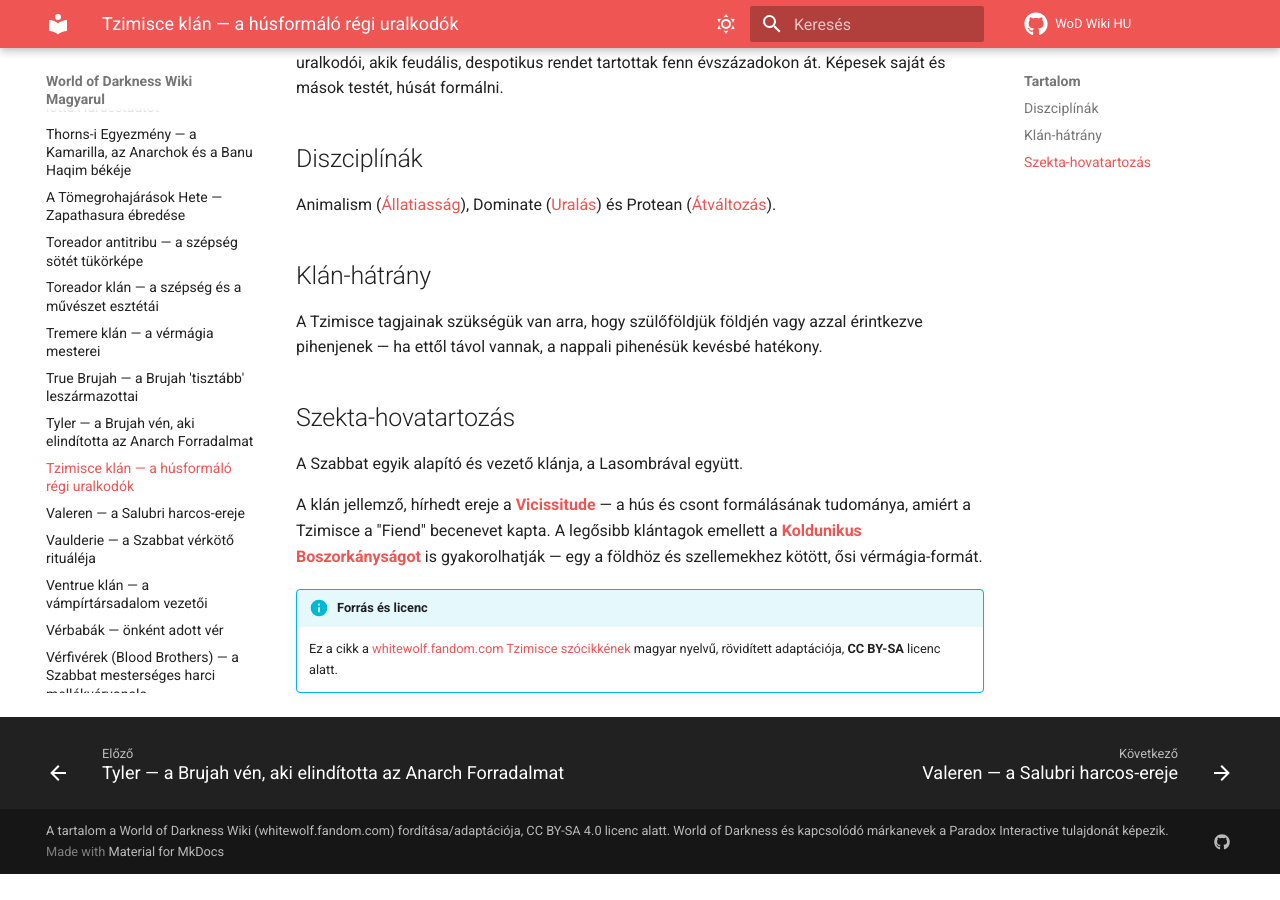
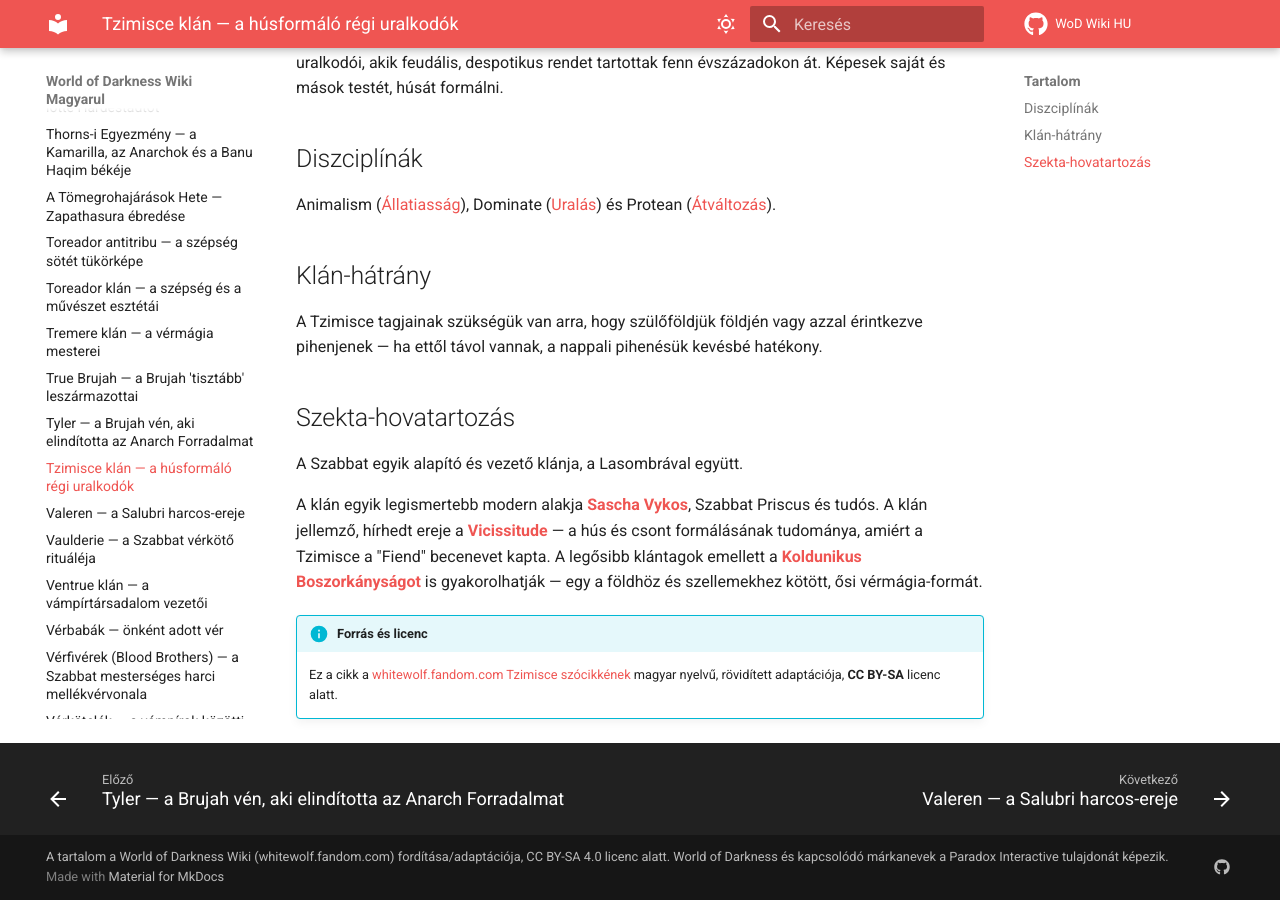
Before and after one commit to davidszentgyorgyi/wod-hu, an MkDocs documentation site: the page built from docs/vampire-a-maszkabal/tzimisce.md, in a window 1280 px wide and 900 px high, scrolled down 995 px. Built offline with MkDocs 1.6.1 and Material for MkDocs 9.7.7, drawn with Linux system fonts in a browser that asks for light colours; comment, search, counter and statistics services are not loaded; before the commit the page ends 1869 px from its top, so only the background shows below that.

Commit message:
Add Sascha Vykos NPC article
Short, heavily abstracted summary of the Tzimisce Sabbat Priscus,
deliberately omitting the elaborate and sensitive biographical detail
from the source and keeping only role/status facts in original
phrasing. Linked from tzimisce.md.

Co-Authored-By: Claude Sonnet 5 <noreply@anthropic.com>

```diff
--- a/docs/vampire-a-maszkabal/tzimisce.md
+++ b/docs/vampire-a-maszkabal/tzimisce.md
@@ -30,7 +30,8 @@ pihenjenek — ha ettől távol vannak, a nappali pihenésük kevésbé hatékon
 
 A Szabbat egyik alapító és vezető klánja, a Lasombrával együtt.
 
-A klán jellemző, hírhedt ereje a **[Vicissitude](vicissitude.md)** — a hús és csont
+A klán egyik legismertebb modern alakja **[Sascha Vykos](sascha-vykos.md)**, Szabbat
+Priscus és tudós. A klán jellemző, hírhedt ereje a **[Vicissitude](vicissitude.md)** — a hús és csont
 formálásának tudománya, amiért a Tzimisce a "Fiend" becenevet kapta. A legősibb klántagok
 emellett a **[Koldunikus Boszorkányságot](koldunikus-boszorkanysag.md)** is gyakorolhatják —
 egy a földhöz és szellemekhez kötött, ősi vérmágia-formát.
```
Also changed, not shown: CONTENT_MAP.md (+1 -0 lines), docs/vampire-a-maszkabal/sascha-vykos.md (added, +26 -0 lines).
